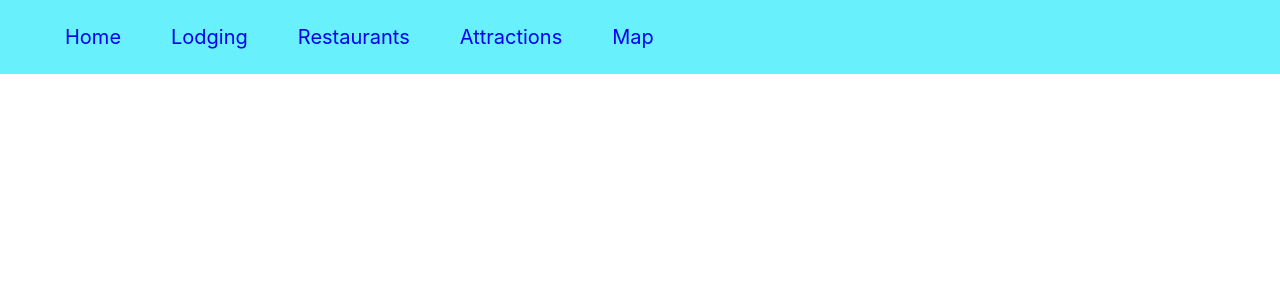
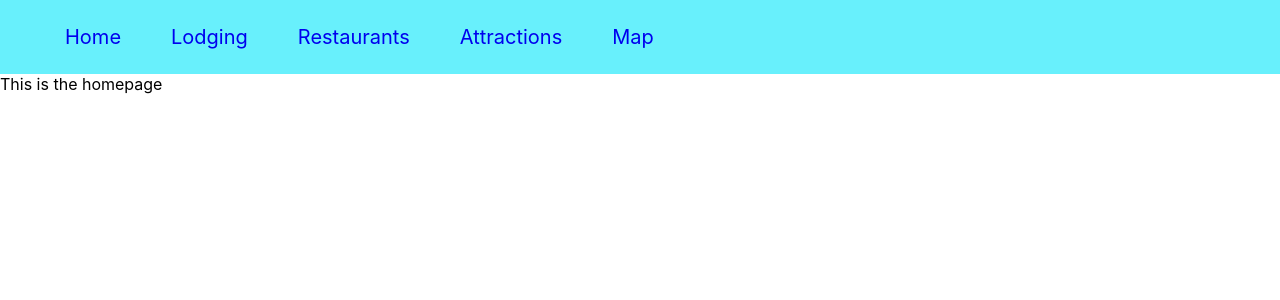
Before and after one commit to XChen601/Visit-Fortnite-React-Project, a React (Create React App) app: page / in a window 1280 px wide. Shown: the top 300 px of the page. Built offline with nearby package versions, Linux system fonts and the light colour scheme.

Commit message:
added homepage route and basic jsx for it

```diff
--- a/src/App.js
+++ b/src/App.js
@@ -5,12 +5,14 @@ import Attractions from './components/Attractions'
 import Lodging from './components/Lodging'
 import Map from './components/Map'
 import Restaurants from './components/Restaurants'
+import Homepage from './components/Homepage';
 
 export default function App() {
   return (
     <div className="App">
       <Routes>
         <Route path="/" element={<Layout />}>
+          <Route index element={<Homepage />} />
           <Route path="/lodging" element={<Lodging />} />
           <Route path="/restaurants" element={<Restaurants />} />
           <Route path="/attractions" element={<Attractions />} />
--- /dev/null
+++ b/src/components/Homepage.js
@@ -0,0 +1,9 @@
+function Homepage() {
+    return (
+      <div className="content">
+        This is the homepage
+      </div>
+    );
+  }
+
+  export default Homepage;
```
